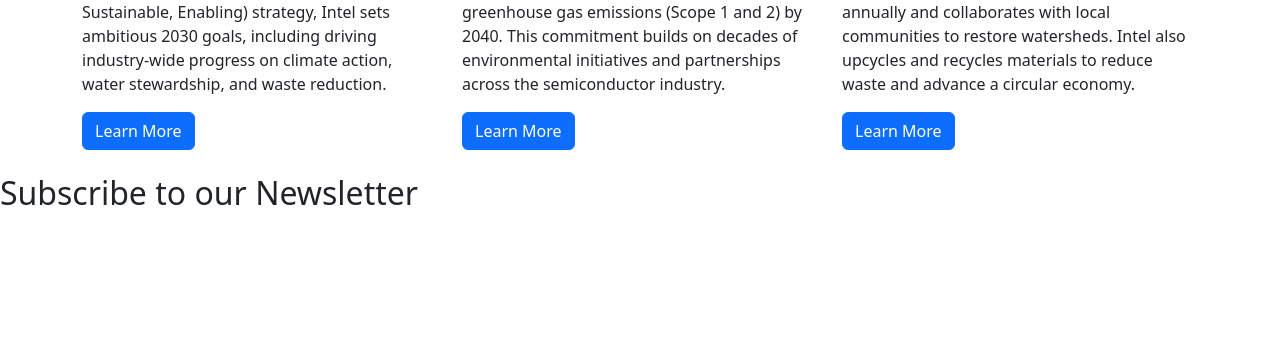
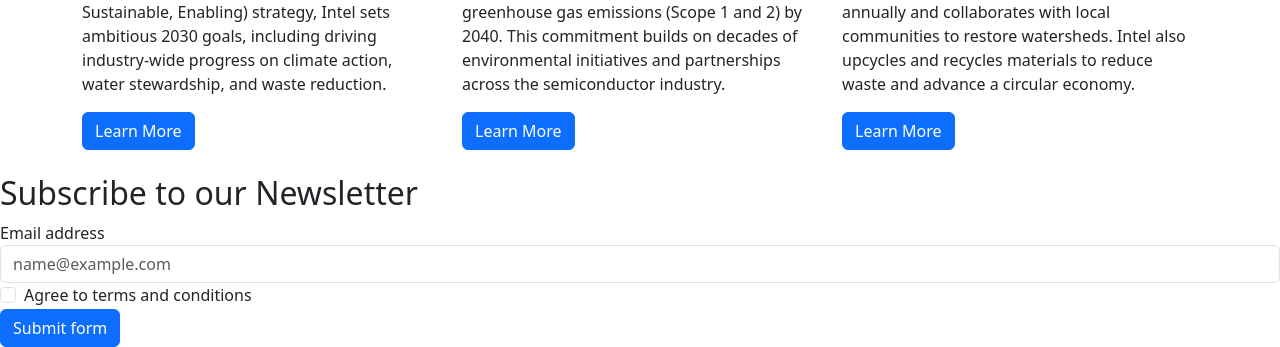
Before and after one commit to huntt3/03-prj-intel-localization, a plain HTML site: page index.html in a window 1280 px wide. Shown: the part 701-1048 px from the top of the page. Before the commit the page ends 922 px from the top, so only its background shows below. Drawn offline with nearby package versions, Linux system fonts and the light colour scheme.

Commit message:
Commit 2. Added form

```diff
--- a/index.html
+++ b/index.html
@@ -198,6 +198,24 @@
   <section>
     <h2>Subscribe to our Newsletter</h2>
     <!-- Add form here -->
+    <form>
+      <div class="form-group">
+        <label for="exampleFormControlInput1">Email address</label>
+        <input type="email" class="form-control" id="exampleFormControlInput1" placeholder="name@example.com">
+      </div>
+      <div class="form-group">
+        <div class="form-check">
+          <input class="form-check-input" type="checkbox" value="" id="invalidCheck" required>
+          <label class="form-check-label" for="invalidCheck">
+            Agree to terms and conditions
+          </label>
+          <div class="invalid-feedback">
+            You must agree before submitting.
+          </div>
+        </div>
+      </div>
+      <button class="btn btn-primary" type="submit">Submit form</button>
+    </form>
   </section>
 </body>
 </html>
```
